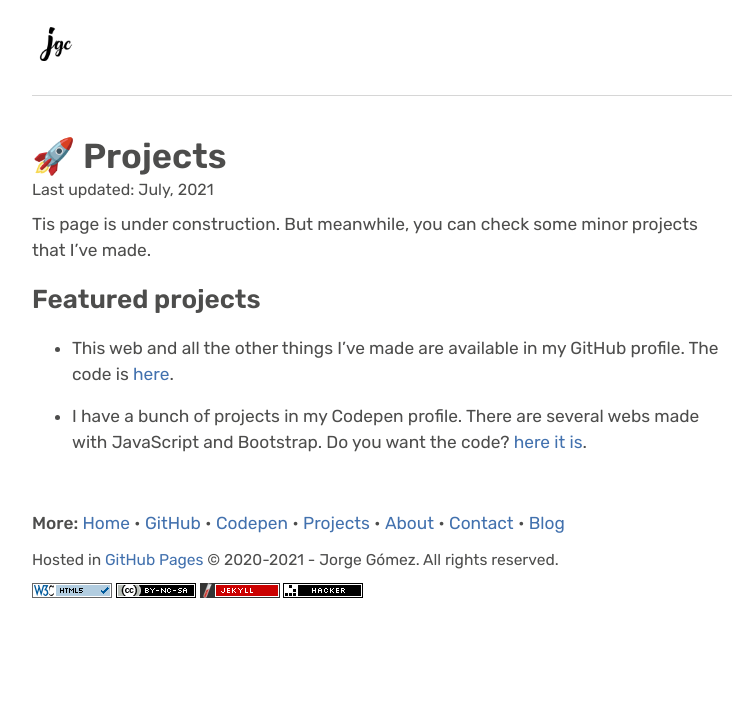
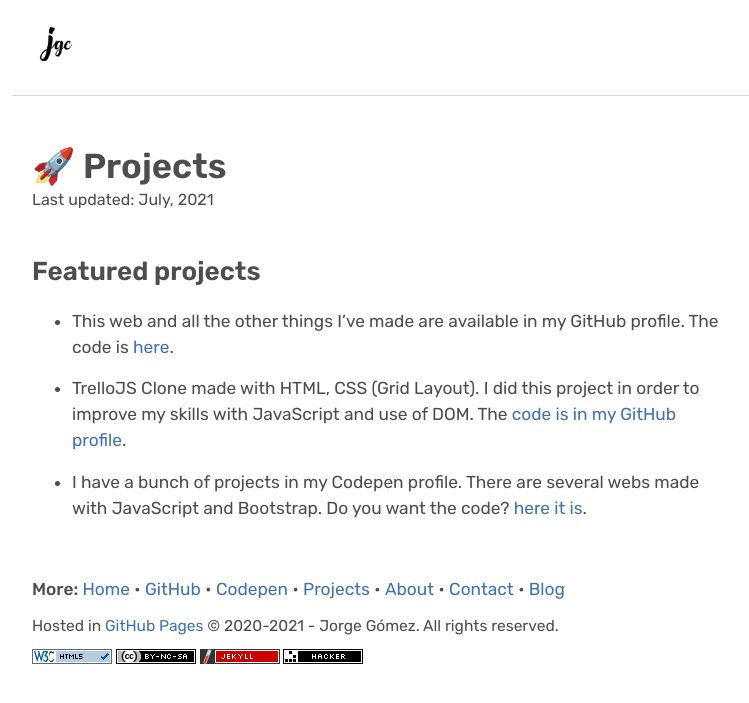
Before and after one commit to jgcarrillo/jekyll-personal-web, a Jekyll site: the page built from projects.md, in a window 1280 px wide. Shown: the top 703 px of the page, without its empty margins (258-1007 px from the left). Built offline with Jekyll 4.4.1, drawn with Linux system fonts in a browser that asks for light colours.

Commit message:
FIX: add projects and fix css

```diff
--- a/assets/css/styles.css
+++ b/assets/css/styles.css
@@ -40,7 +40,7 @@ a {
 .menu,
 .footer,
 .entry,
-.header,
+.header__container,
 .presentation {
 	margin: 0 auto;
 	max-width: 700px;
@@ -252,10 +252,9 @@ b {
 	margin-bottom: 0;
 }
 
-/* .entry__header,
 .entry__header {
 	padding: 30px 0;
-} */
+}
 
 .entry__title,
 .entry__title {
--- a/projects.md
+++ b/projects.md
@@ -3,8 +3,6 @@ title: 🚀 Projects
 layout: default
 permalink: /projects/
 ---
-
-Tis page is under construction. But meanwhile, you can check some minor projects that I've made.
 
 {:#proyectos-destacados}
 
@@ -12,4 +10,6 @@ Tis page is under construction. But meanwhile, you can check some minor projects
 
 - This web and all the other things I've made are available in my GitHub profile. The code is [here](https://github.com/jgcarrillo).
 
+- TrelloJS Clone made with HTML, CSS (Grid Layout). I did this project in order to improve my skills with JavaScript and use of DOM. The [code is in my GitHub profile](https://github.com/jgcarrillo/trello-js-app).
+
 - I have a bunch of projects in my Codepen profile. There are several webs made with JavaScript and Bootstrap. Do you want the code? [here it is](https://codepen.io/jgcarrillo/).
```
